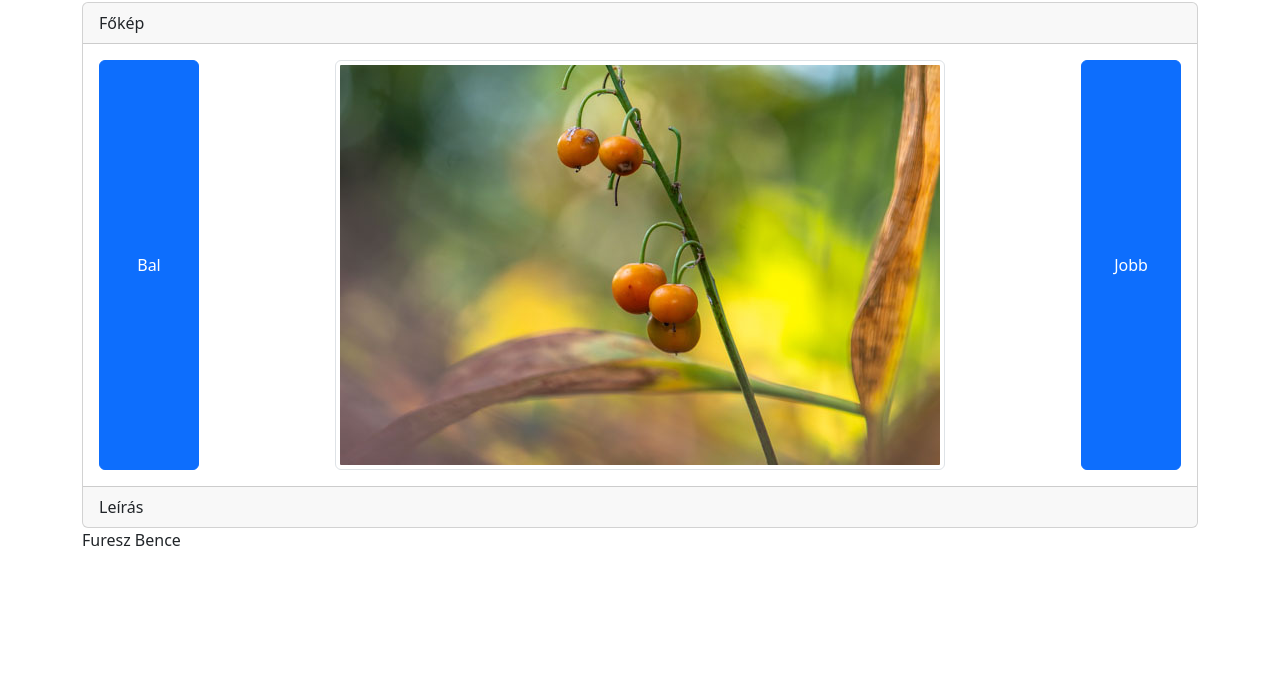
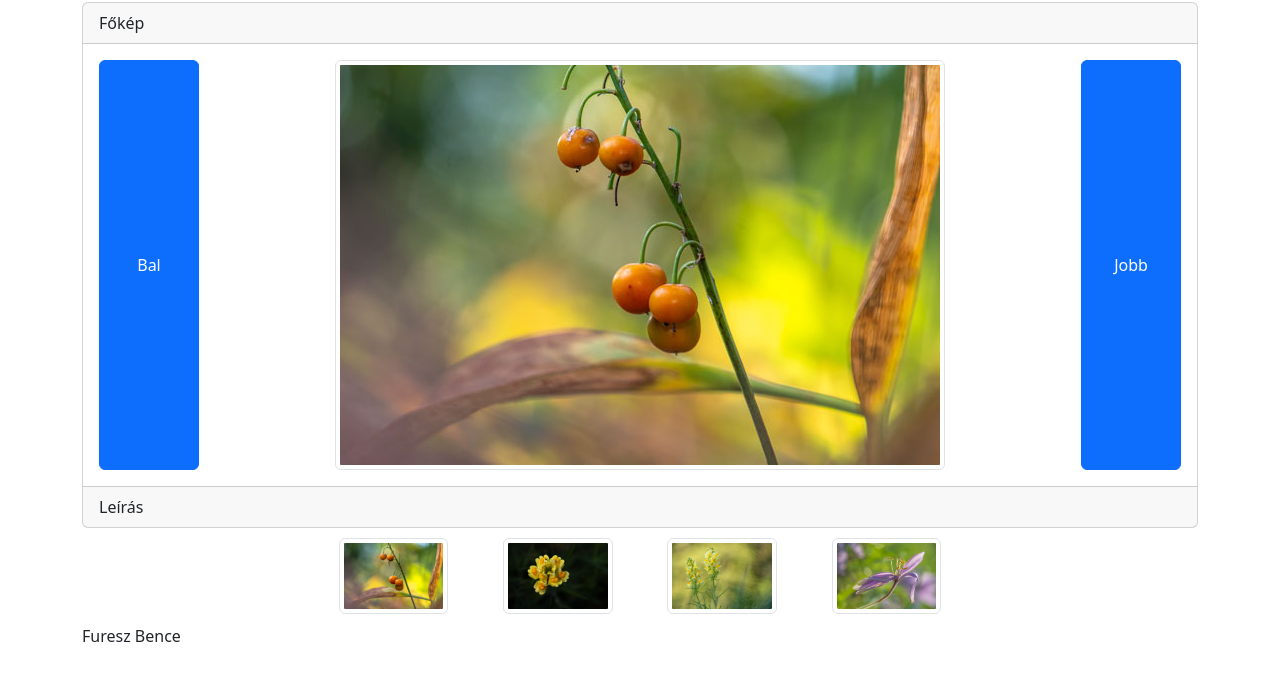
Before and after one commit to fureszb/kepgalleria, a plain HTML site: page index.html in a window 1280 px wide. Shown: the part 54-734 px from the top of the page. Drawn offline with nearby package versions, Linux system fonts and the light colour scheme.

Commit message:
kiskep_megNemjo

```diff
--- a/controller/Controller.js
+++ b/controller/Controller.js
@@ -1,10 +1,19 @@
 import Model from "../model/Model.js";
-import NagyKep from "../view/nagyKep.js";
+import KisKepView from "../view/KisKepView.js";
+import NagyKep from "../view/NagyKepView.js";
 class Controller {
   constructor() {
     const MODEL = new Model();
     const nagykepVIEW = new NagyKep(MODEL.getAktkep(), $(".nagykep"));
 
+    for (let index = 0; index < MODEL.getList().length; index++) {
+        new KisKepView(MODEL.getKisKepek(index), $(".kiskep"));
+    }
+
+    $(window).on("KicsiNagy", (event) => {
+     // console.log(event.detail)
+      nagykepVIEW.nagyKepCsere(MODEL.getKisKepek(event.detail));
+    });
     $(window).on("jobb", () => {
       MODEL.jobb();
       nagykepVIEW.nagyKepCsere(MODEL.getAktkep());
--- a/model/Model.js
+++ b/model/Model.js
@@ -10,7 +10,10 @@ class Model {
     return this.#lista;
   }
   getAktkep() {
-    return this.#lista[this.#id];
+    return this.#lista[this.#id].eleres;
+  }
+  getKisKepek(index){
+    return this.#lista[index].eleres;
   }
   jobb() {
     if (++this.#id >= this.#lista.length) {
--- a/model/adat.js
+++ b/model/adat.js
@@ -1,6 +1,6 @@
 export const KEPLISTA = [
-  "kepek/virag_1.jpeg",
-  "kepek/virag_2.jpeg",
-  "kepek/virag_3.jpeg",
-  "kepek/virag_4.jpeg",
+  { eleres: "kepek/virag_1.jpeg", kep: "Virag1", leiras: "Szép virág" },
+  { eleres: "kepek/virag_2.jpeg", kep: "Virag2", leiras: "Szép virág" },
+  { eleres: "kepek/virag_3.jpeg", kep: "Virag3", leiras: "Szép virág" },
+  { eleres: "kepek/virag_4.jpeg", kep: "Virag4", leiras: "Szép virág" },
 ];
--- a/style.css
+++ b/style.css
@@ -1,7 +1,14 @@
-.card-body{
-    display: grid;
-    grid-template-columns: 100px 1fr 100px;
+.nagykep .card-body {
+  display: grid;
+  grid-template-columns: 100px 1fr 100px;
 }
-.card-body>img{
-    margin: auto;
+.nagykep .card-body > img {
+  margin: auto;
 }
+.kiskep {
+  display: grid;
+  grid-template-columns: repeat(4, 10%);
+  gap: 5%;
+  justify-content: center;
+  margin: 10px;
+}
--- /dev/null
+++ b/view/KisKepView.js
@@ -0,0 +1,34 @@
+class KisKepView {
+    #kep;
+    constructor(kep, szuloElem) {
+      this.#kep = kep;
+      this.szuloElem = szuloElem;
+      this.#htmlEgyKep();
+      this.kicsikep = $("#kiskep:last-child");
+      this.kicsikep.on("click", ()=>{
+        console.log(this.kicsikep.attr('src'))
+        this.#sajatEsemenyKezelo("KicsiNagy");
+      });
+
+    }
+    #sajatEsemenyKezelo(esemenyNev) {
+
+      const esemenyem = new CustomEvent(esemenyNev);
+      window.dispatchEvent(esemenyem);
+
+
+    }
+
+    #htmlEgyKep() {
+      let txt = "";
+      txt += `
+          <div class="kiskepek card-body text-center">
+          <img id="kiskep"src="${
+            this.#kep
+          }" class="img-thumbnail" alt="Cinque Terre">
+          </div>
+        `;
+      this.szuloElem.append(txt);
+    }
+  }
+  export default KisKepView;
```
Also changed, not shown: view/NagyKepView.js (renamed from view/NagyKep.js).
